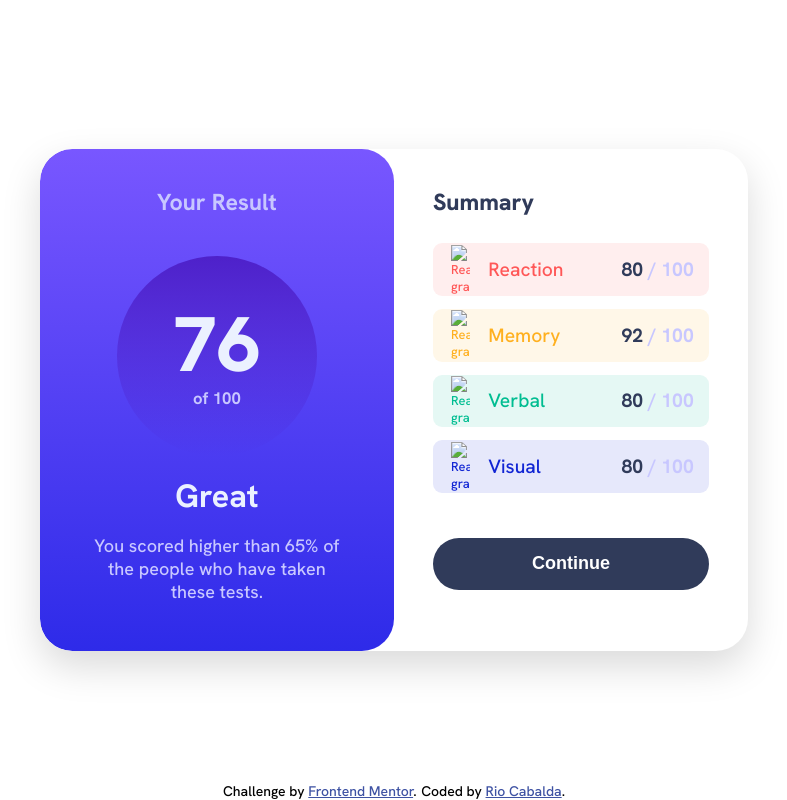
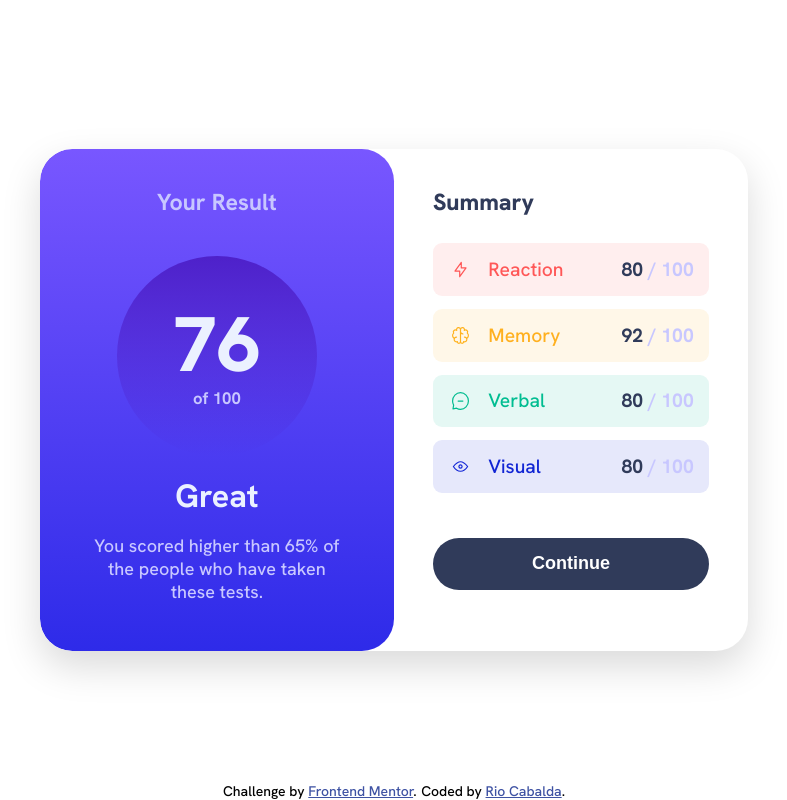
Before and after one commit to rjcabalda/results-summary-component, a plain HTML site: page index.html in a window 1280 px wide. Shown: the whole page, without its empty margins (246-1033 px from the left). Drawn offline with Linux system fonts and the light colour scheme; the site is published under a folder, as on GitHub Pages, so addresses that start at the root find nothing.

Commit message:
Changing directory to image

```diff
--- a/index.html
+++ b/index.html
@@ -32,7 +32,7 @@
               <h3 class="summary__heading">Summary</h3>
               <ul class="summary__grade">
                     <li class="grade-item grade-item--1">
-                        <img src="/assets/images/icon-reaction.svg" alt="Reaction grade" class="grade-item__icon">
+                        <img src="assets/images/icon-reaction.svg" alt="Reaction grade" class="grade-item__icon">
                         <span class="grade-item__text">Reaction</span>
                         <div class="grade-item__score">
                           <span class="grade-item__score--1">80</span>
@@ -40,7 +40,7 @@
                         </div>
                     </li>
                     <li class="grade-item grade-item--2">
-                        <img src="/assets/images/icon-memory.svg" alt="Reaction grade" class="grade-item__icon">
+                        <img src="assets/images/icon-memory.svg" alt="Reaction grade" class="grade-item__icon">
                         <span class="grade-item__text">Memory</span>
                         <div class="grade-item__score">
                           <span class="grade-item__score--1">92</span>
@@ -48,7 +48,7 @@
                         </div>
                     </li>
                     <li class="grade-item grade-item--3">
-                        <img src="/assets/images/icon-verbal.svg" alt="Reaction grade" class="grade-item__icon">
+                        <img src="assets/images/icon-verbal.svg" alt="Reaction grade" class="grade-item__icon">
                         <span class="grade-item__text">Verbal</span>
                         <div class="grade-item__score">
                           <span class="grade-item__score--1">80</span>
@@ -56,7 +56,7 @@
                         </div>
                     </li>
                     <li class="grade-item grade-item--4">
-                        <img src="/assets/images/icon-visual.svg" alt="Reaction grade" class="grade-item__icon">
+                        <img src="assets/images/icon-visual.svg" alt="Reaction grade" class="grade-item__icon">
                         <span class="grade-item__text">Visual</span>
                         <div class="grade-item__score">
                           <span class="grade-item__score--1">80</span>
```
